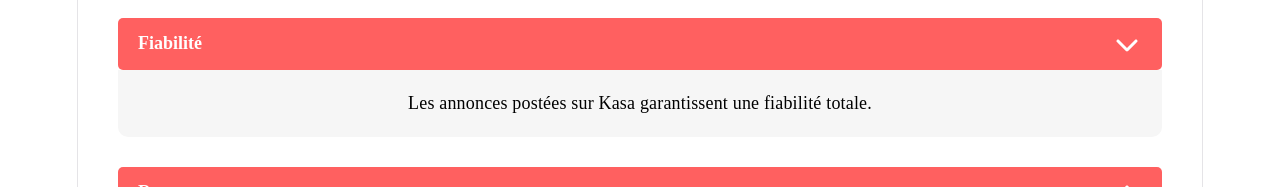
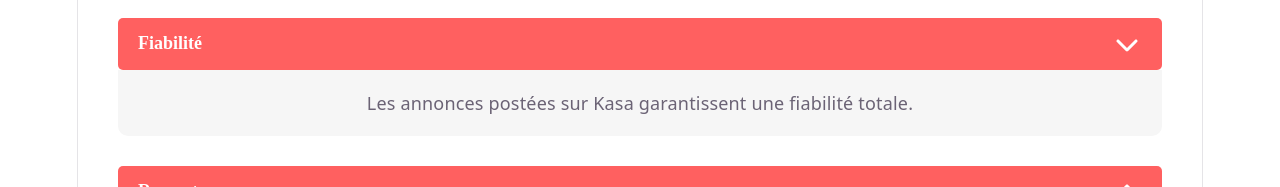
Before and after one commit to david51-ocr/Projet-React, a React (Vite) app: page /about in a window 1280 px wide. Both pictures are taken after a click on the button "Fiabilité". Shown: the part 397-584 px from the top of the page. Built offline with nearby package versions, Linux system fonts and the light colour scheme.

Commit message:
correction erreur

```diff
--- a/src/components/Collapse/index.jsx
+++ b/src/components/Collapse/index.jsx
@@ -26,7 +26,7 @@
                 : "collapse__content "
         }
     >
-        <p>{contenu}</p>
+      {contenu}
     </div>
     </article>
   );
```
